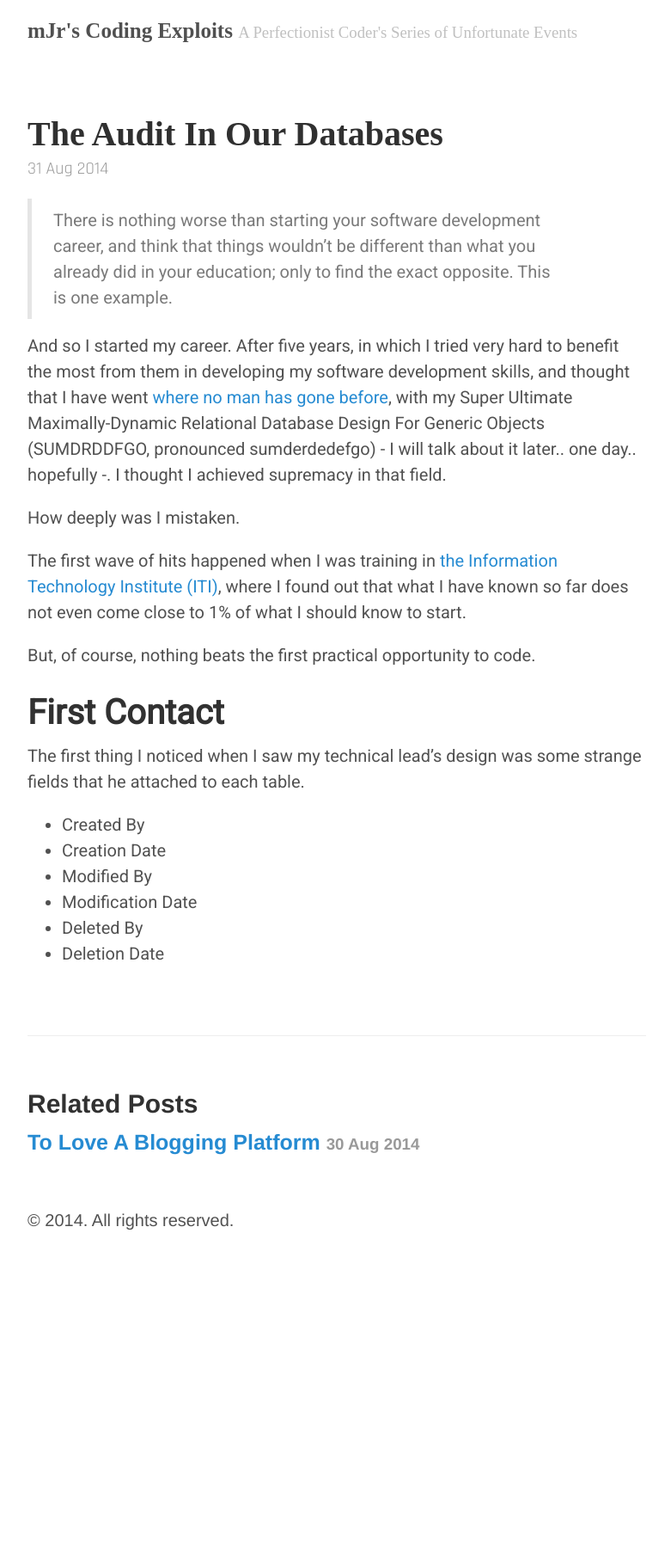
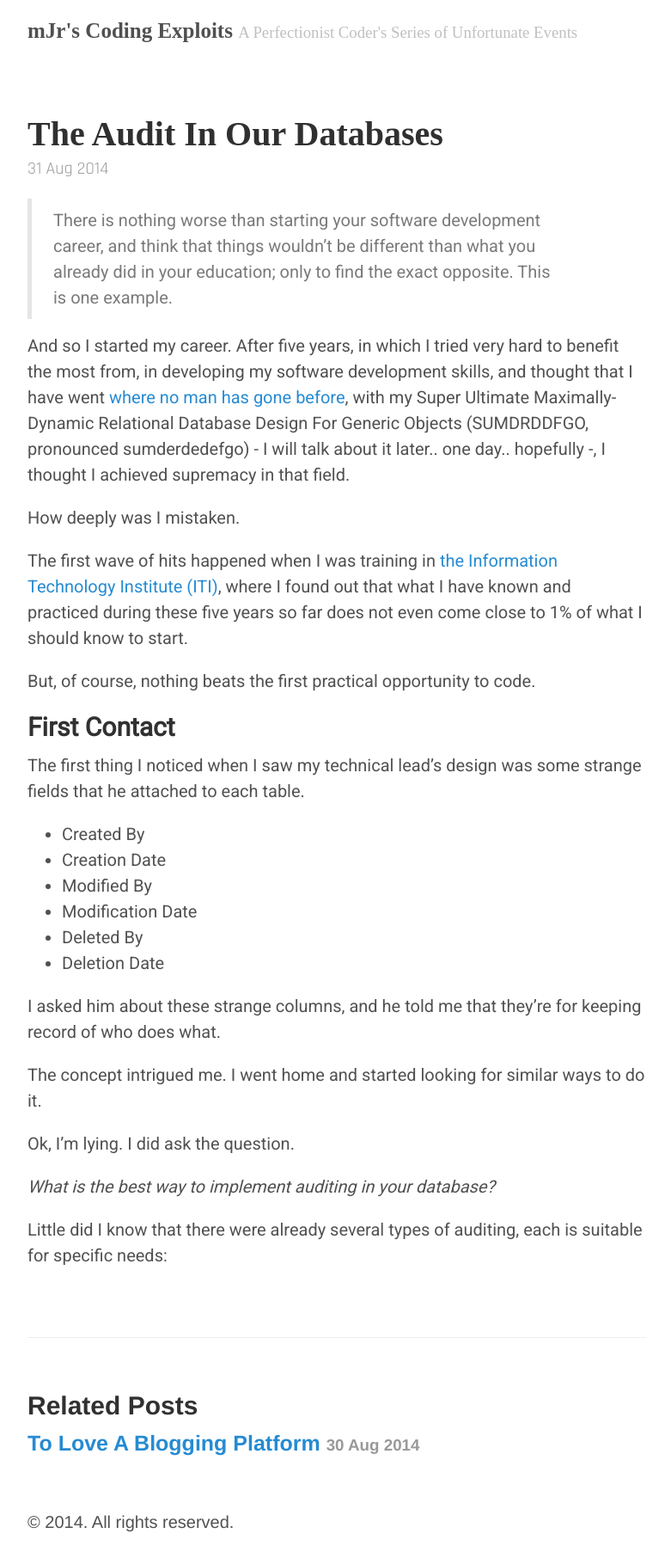
Before and after one commit to mustafajnr/mustafajnr.github.io, a Jekyll site: the page built from _posts/2014-08-31-the-audit-in-our-databases.md, in a window 1280 px wide. Shown: the whole page at 86% size, without its empty margins (248-1029 px from the left). Built offline with Jekyll 4.4.1, drawn with Linux system fonts in a browser that asks for light colours; some web fonts are replaced; Markdown is read by kramdown in place of the engine named in the settings; before the commit the page ends 1454 px from its top, so only the background shows below that.

Commit message:
Update 2014-08-31-the-audit-in-our-databases.md

```diff
--- a/_posts/2014-08-31-the-audit-in-our-databases.md
+++ b/_posts/2014-08-31-the-audit-in-our-databases.md
@@ -6,15 +6,15 @@ published: true
 
 >There is nothing worse than starting your software development career, and think that things wouldn't be different than what you already did in your education; only to find the exact opposite. This is one example.
 
-And so I started my career. After five years, in which I tried very hard to benefit the most from them in developing my software development skills, and thought that I have went [where no man has gone before](http://en.wikipedia.org/wiki/Where_no_man_has_gone_before), with my Super Ultimate Maximally-Dynamic Relational Database Design For Generic Objects (SUMDRDDFGO, pronounced sumderdedefgo) - I will talk about it later.. one day.. hopefully -. I thought I achieved supremacy in that field.
+And so I started my career. After five years, in which I tried very hard to benefit the most from, in developing my software development skills, and thought that I have went [where no man has gone before](http://en.wikipedia.org/wiki/Where_no_man_has_gone_before), with my Super Ultimate Maximally-Dynamic Relational Database Design For Generic Objects (SUMDRDDFGO, pronounced sumderdedefgo) - I will talk about it later.. one day.. hopefully -, I thought I achieved supremacy in that field.
 
 How deeply was I mistaken.
 
-The first wave of hits happened when I was training in [the Information Technology Institute (ITI)](http://www.iti.gov.eg/), where I found out that what I have known so far does not even come close to 1% of what I should know to start.
+The first wave of hits happened when I was training in [the Information Technology Institute (ITI)](http://www.iti.gov.eg/), where I found out that what I have known and practiced during these five years so far does not even come close to 1% of what I should know to start.
 
 But, of course, nothing beats the first practical opportunity to code.
 
-# First Contact
+## First Contact
 
 The first thing I noticed when I saw my technical lead's design was some strange fields that he attached to each table.
 
@@ -24,3 +24,13 @@ The first thing I noticed when I saw my technical lead's design was some strange
 * Modification Date
 * Deleted By
 * Deletion Date
+
+I asked him about these strange columns, and he told me that they're for keeping record of who does what.
+
+The concept intrigued me. I went home and started looking for similar ways to do it.
+
+Ok, I'm lying. I did ask the question.
+
+_What is the best way to implement auditing in your database?_
+
+Little did I know that there were already several types of auditing, each is suitable for specific needs:
```
